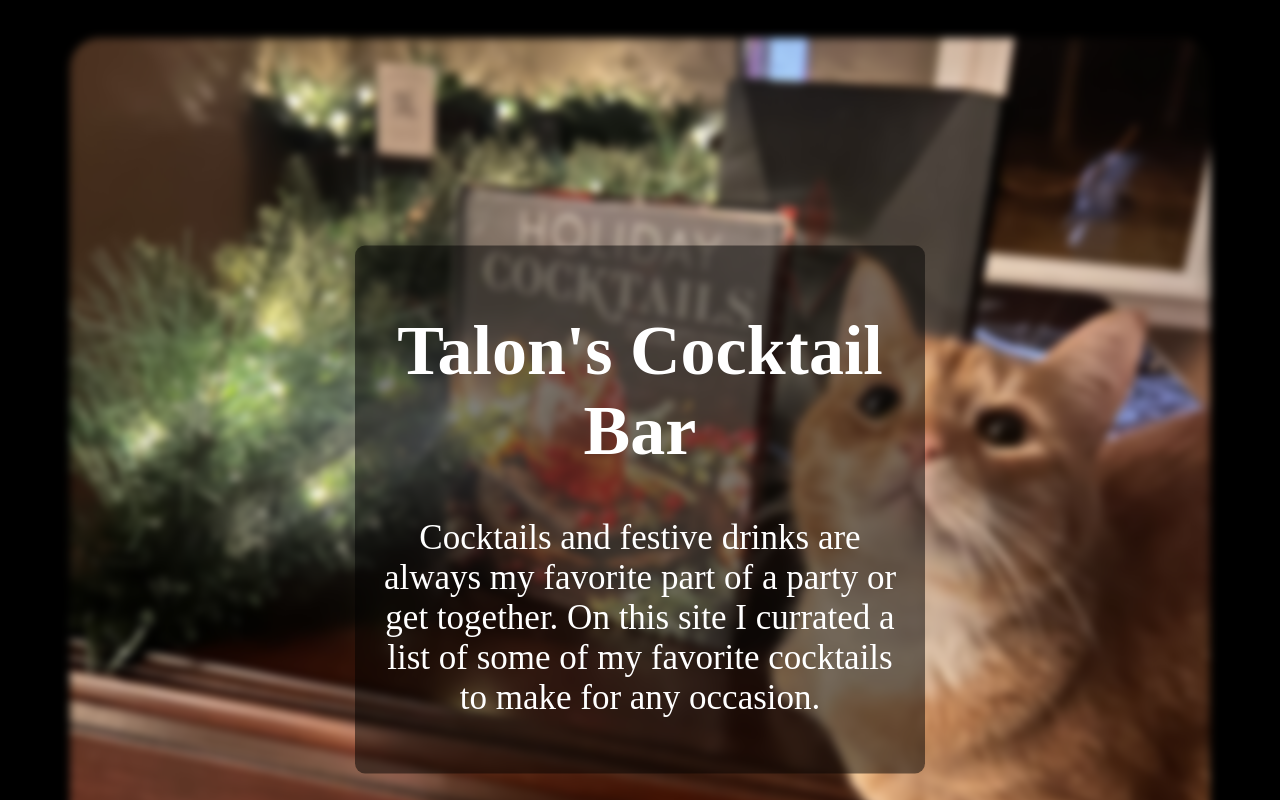
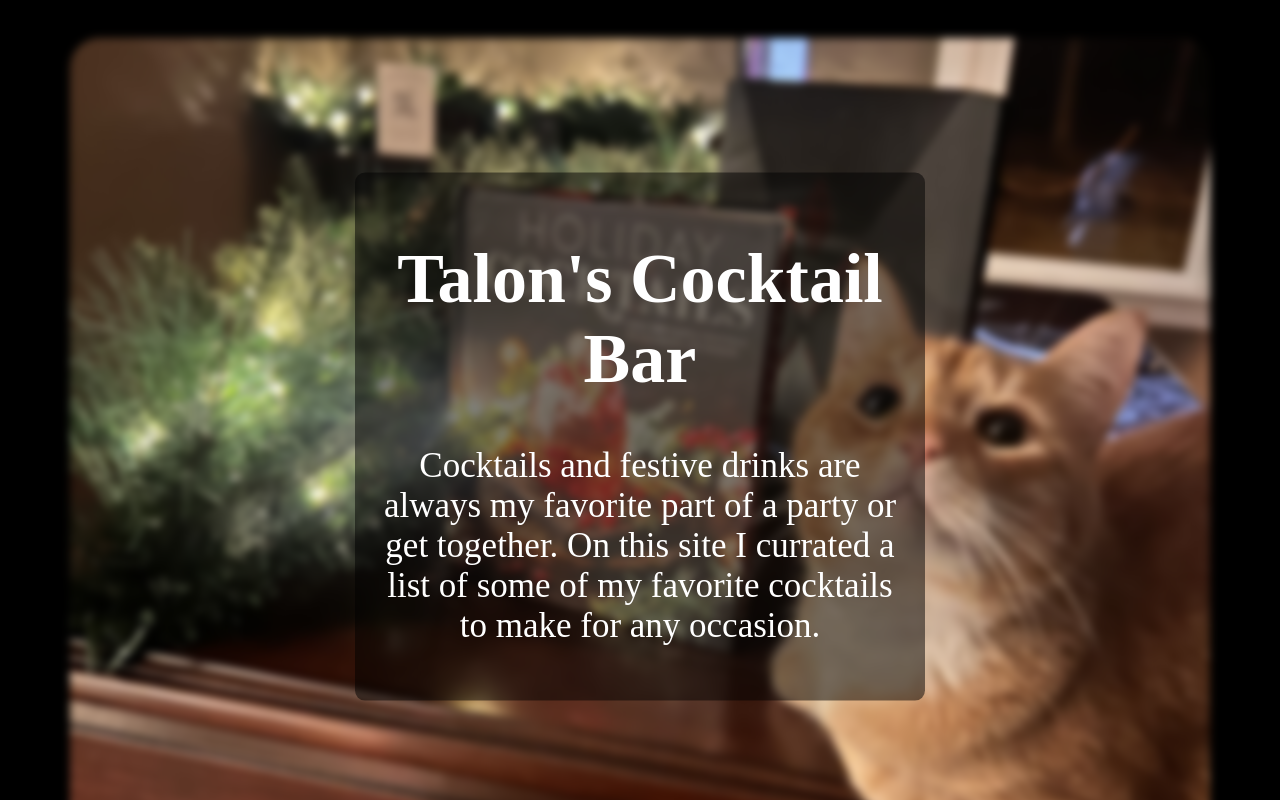
Before and after one commit to Tmblair99/LiquidGold, a plain HTML site: page index.html in a window 1280 px wide. Shown: the top 800 px of the page. Drawn offline with Linux system fonts and the light colour scheme.

Commit message:
Update styles.css

```diff
--- a/styles.css
+++ b/styles.css
@@ -3,10 +3,6 @@ h1{
 }
 .image-container{
 	position: relative;
-	width: 100%;
-	max-width: 1500px;
-	margin: auto;
-	padding-bottom: 40px;
 }
 .imagewinnie img{
 	width: 100%;
@@ -16,14 +12,13 @@ h1{
 }
 .opening{
 	position: absolute;
-	top: 50%;
-	left: 50%;
-	transform: translate(-50%, -40%);
+  top: 50%;
+  left: 50%;
+  transform: translate(-50%, -50%);
 	background-color: rgba(0, 0, 0, 0.5);
 	padding: 20px;
 	border-radius: 10px;
 	text-align: center;
-	max-width: 80%;
 	font-size: 35px;
 }
 body{
```
